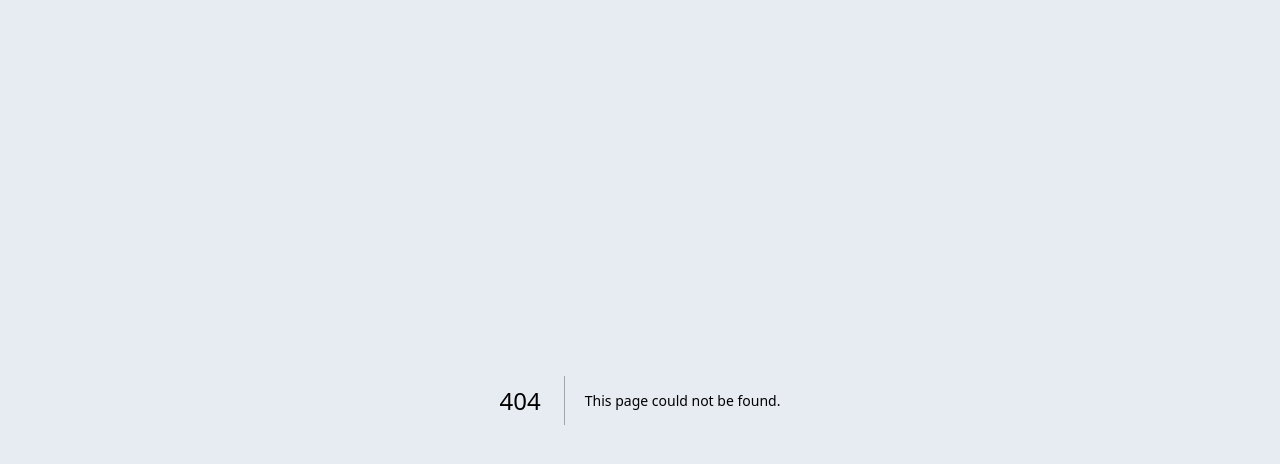
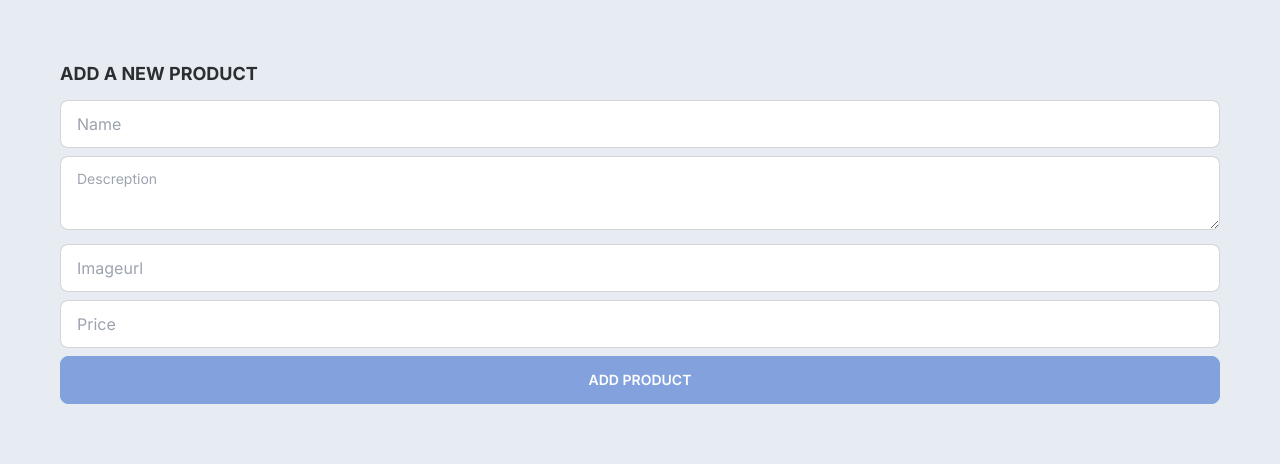
Before and after one commit to bofamj/shopping, a Next.js app: page /add-products in a window 1280 px wide. Before the commit this address had no page. Shown: the top 464 px of the page. Built offline with nearby package versions, Linux system fonts and the light colour scheme.

Commit message:
add the add products page

```diff
--- /dev/null
+++ b/src/app/add-products/page.tsx
@@ -0,0 +1,30 @@
+export const  metadata ={
+    title: 'Add Product-Shep-Shope',
+
+}
+
+export default function addProducts() {
+  return (
+    <div className="w-full ">
+        <form action="" className=" m-11">
+        <h1 className="text-lg mb-3 uppercase font-bold">add a new product</h1>
+        <input required
+        type="text" name="name"
+         placeholder="Name"
+         className="mb-2 input input-bordered w-full  bg-white" />
+        <textarea name="descreption"
+         placeholder="Descreption"
+         className="w-full mb-2 textarea textarea-bordered bg-white" />
+         <input required
+        type="url" name="imageurl"
+         placeholder="Imageurl"
+         className="mb-2 input input-bordered w-full  bg-white" />
+         <input required
+        type="number" name="price"
+         placeholder="Price"
+         className="mb-2 input input-bordered w-full  bg-white" />
+         <button className="btn btn-primary btn-block text-white">add product</button>
+        </form>
+    </div>
+  )
+}
--- a/src/app/layout.tsx
+++ b/src/app/layout.tsx
@@ -5,8 +5,8 @@ import { Inter } from 'next/font/google'
 const inter = Inter({ subsets: ['latin'] })
 
 export const metadata: Metadata = {
-  title: 'Create Next App',
-  description: 'Generated by create next app',
+  title: 'Shep Shope',
+  description: 'the best place to buy whatever you imagine',
 }
 
 export default function RootLayout({
@@ -16,7 +16,11 @@ export default function RootLayout({
 }) {
   return (
     <html lang="en">
-      <body className={inter.className}>{children}</body>
+      <body className={inter.className}>
+      <main className='p-4 max-w-7xl min-w-[300px] m-auto'>
+        {children}
+      </main>
+        </body>
     </html>
   )
 }
--- a/src/app/page.tsx
+++ b/src/app/page.tsx
@@ -1,4 +1,5 @@
 import Image from 'next/image'
+import logo from './assest/logo.jpg'
 
 
 export default function Home() {
@@ -18,10 +19,10 @@ export default function Home() {
           >
             By{' '}
             <Image
-              src="/vercel.svg"
+              src={logo}
               alt="Vercel Logo"
-              className="dark:invert"
-              width={100}
+              className="dark:invert rounded-md"
+              width={50}
               height={24}
               priority
             />
```
